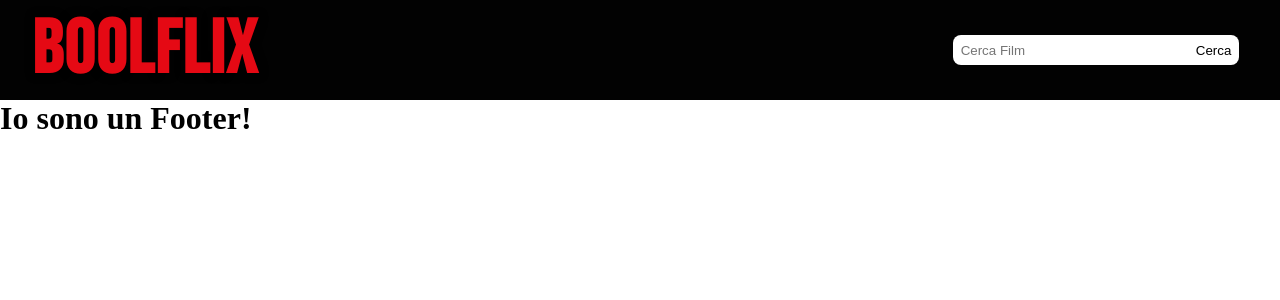
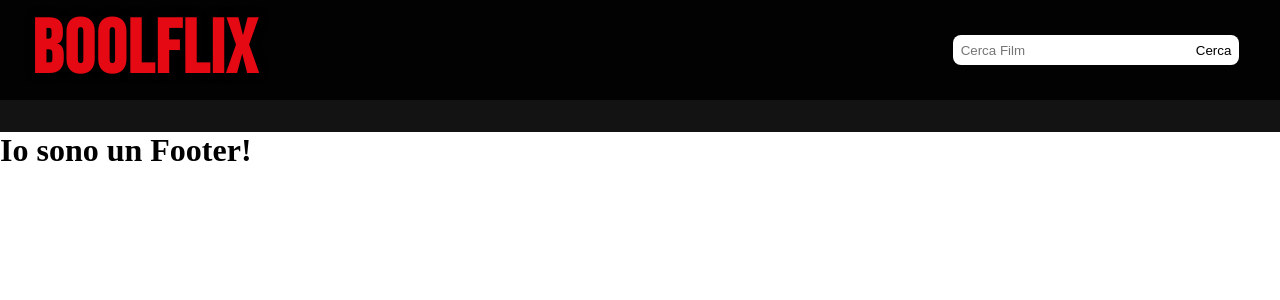
Before and after one commit to GencoMattia/vite-boolflix, a Vue app: page / in a window 1280 px wide. Shown: the top 300 px of the page. Built offline with nearby package versions, Linux system fonts and the light colour scheme.

Commit message:
added 2rem of padding-top to main

```diff
--- a/src/components/AppMain.vue
+++ b/src/components/AppMain.vue
@@ -37,5 +37,6 @@ export default {
 
     main {
         background-color: $appDark;
+        padding-top: 2rem;
     }
 </style>
--- a/src/components/ProductCard.vue
+++ b/src/components/ProductCard.vue
@@ -71,7 +71,7 @@ export default {
             flex-direction: column;
             justify-content: end;
             position: absolute;
-            bottom: 4px;
+            bottom: 3px;
             top: 0;
             left: 0;
             right: 0;
```
